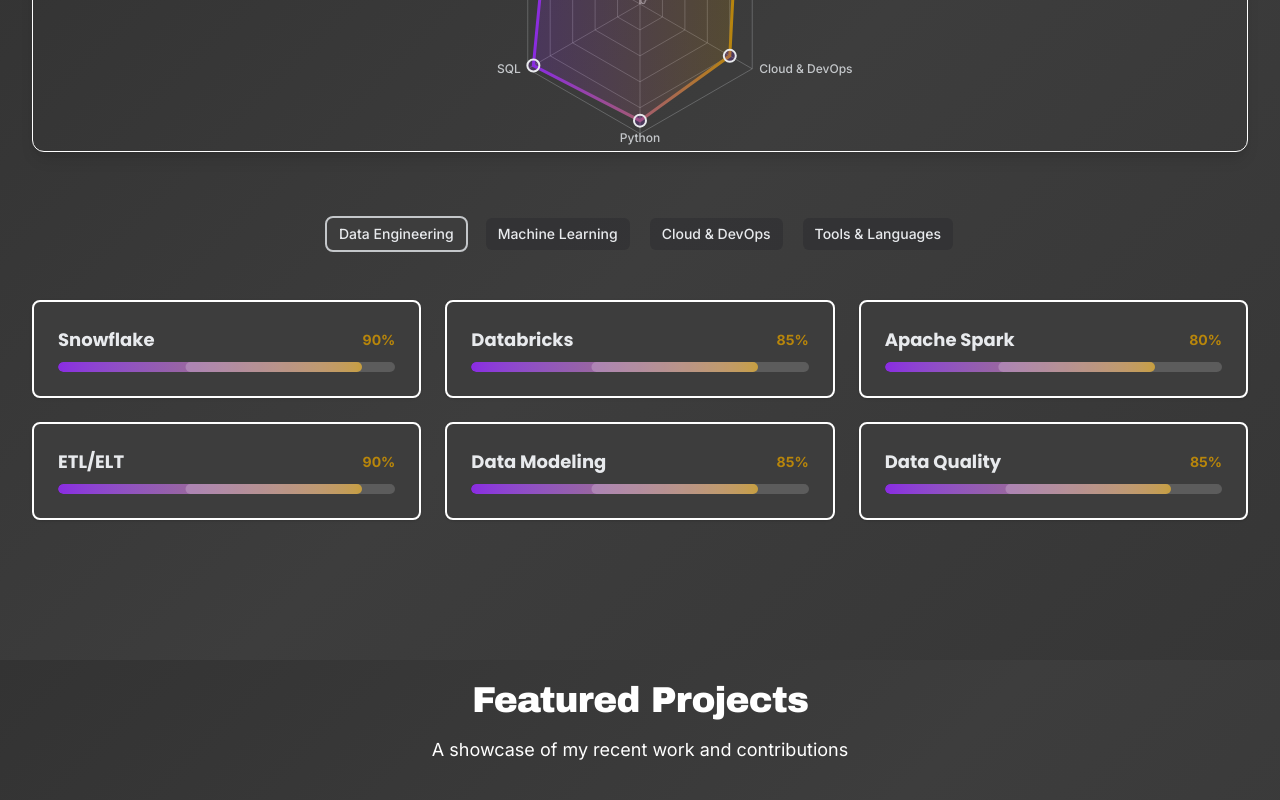
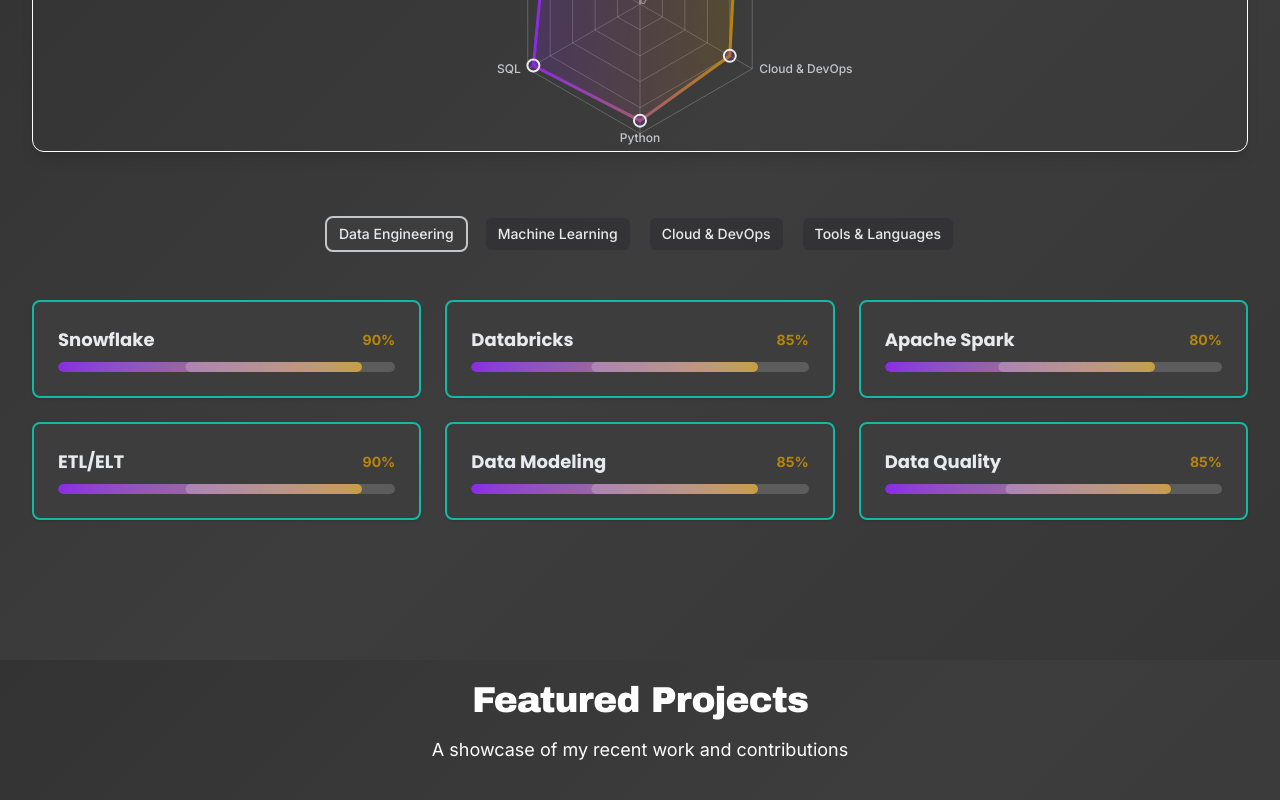
Before and after one commit to ds-oliver/hogans-portfolio, a Next.js app: page / in a window 1280 px wide. Shown: the part 3340-4140 px from the top of the page. Built offline with nearby package versions, Linux system fonts and the light colour scheme.

Commit message:
Add teal accent colors for charts and engagement metrics in global styles

```diff
--- a/src/app/globals.css
+++ b/src/app/globals.css
@@ -35,6 +35,8 @@
   --accent-purple-hover: #9B30FF; /* Lighter purple for hover */
   --accent-gold: #B8860B; /* Dark Goldenrod - luxury, sophistication */
   --accent-gold-hover: #DAA520; /* Goldenrod - hover state */
+  --accent-teal: #14b8a6; /* Teal - charts, engagement metrics */
+  --accent-teal-hover: #5eead4; /* Lighter teal - hover state */
   --accent-rose: #BC8F8F; /* Rosy Brown - warm, elegant */
   --accent-rose-hover: #D2B0B0; /* Lighter rosy brown - hover state */
   --accent-green: #00cc66; /* Vibrant green for skill bars */
```
